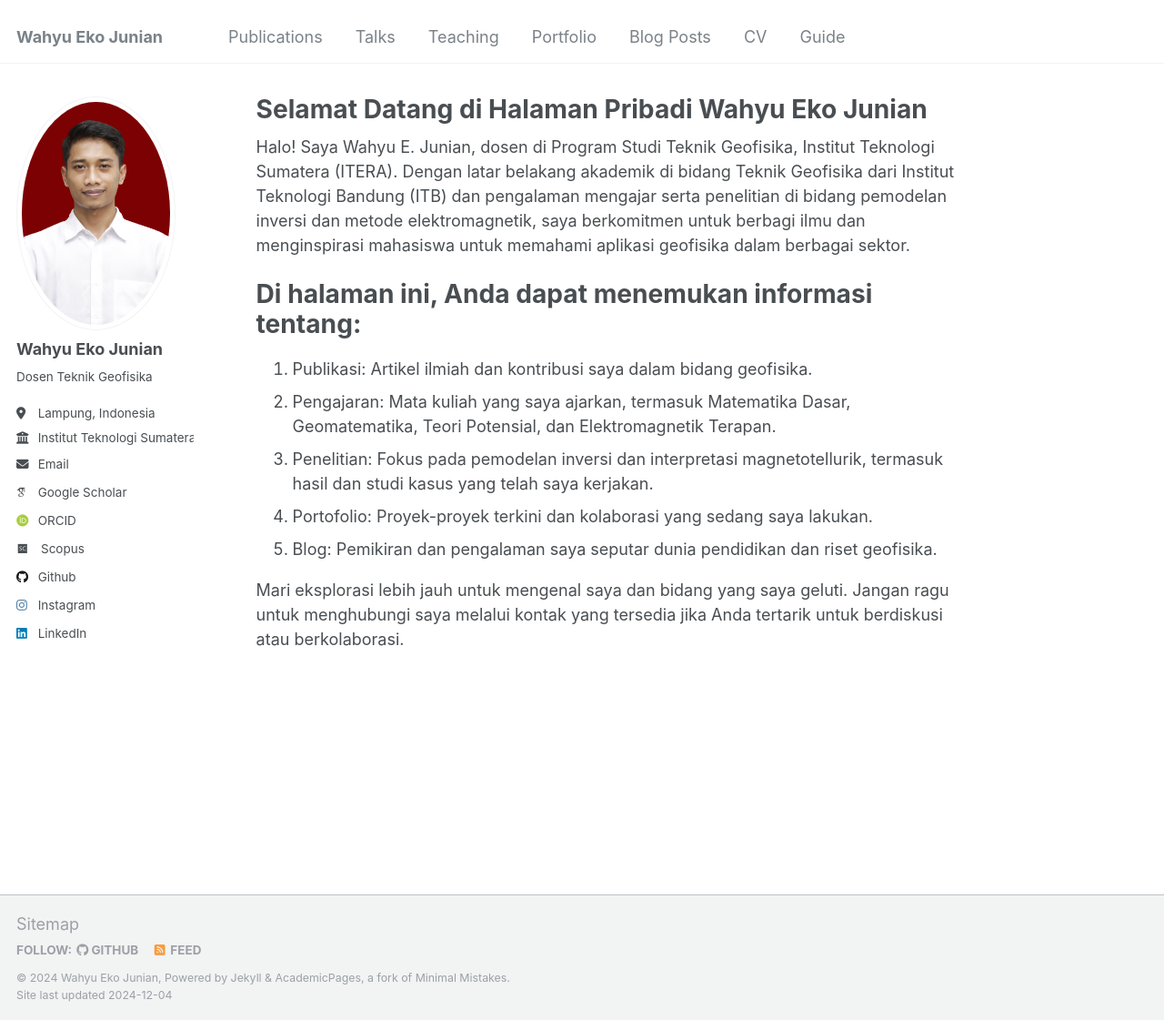
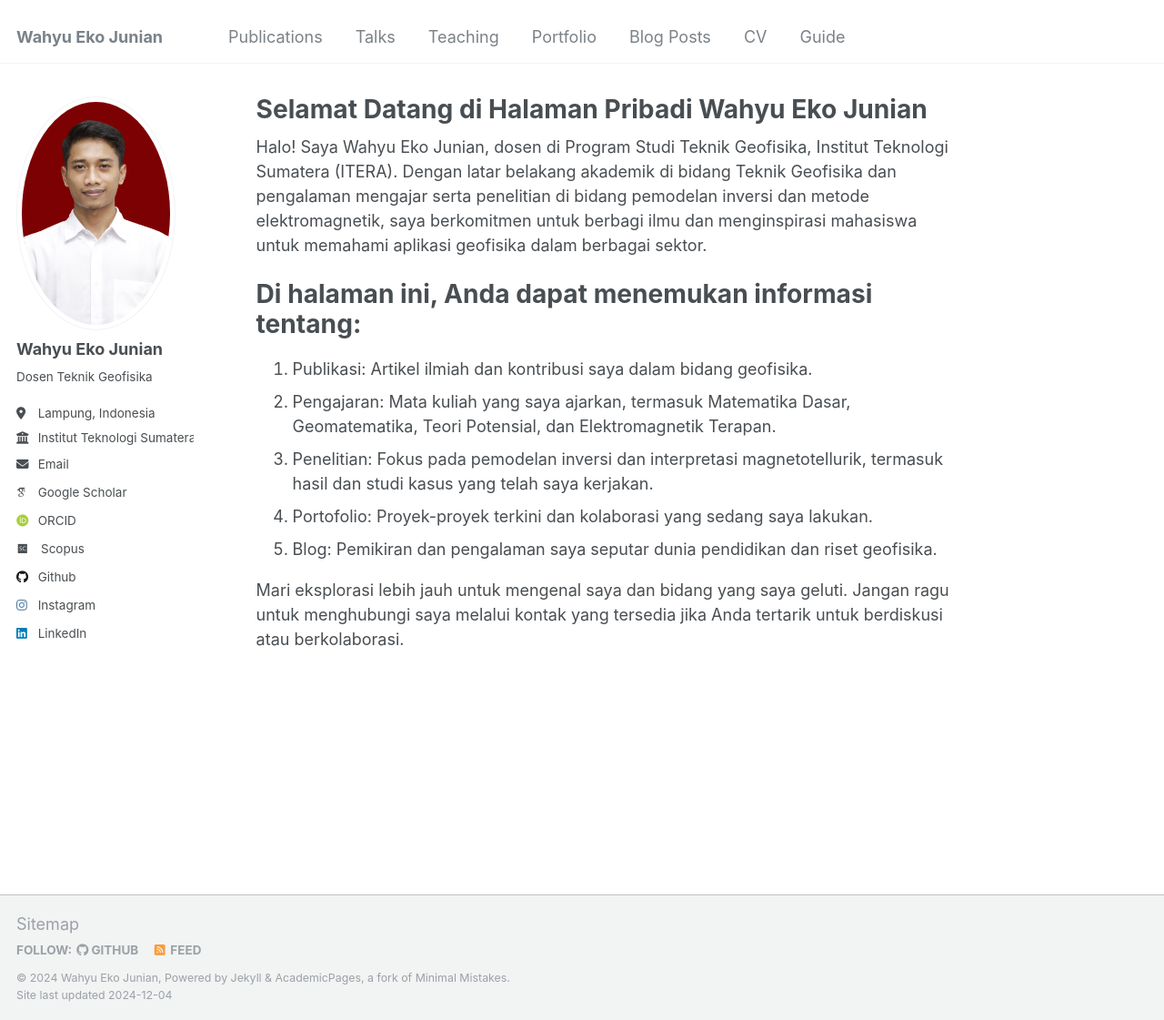
Before and after one commit to wahyuejunian/wejunian, a Jekyll site: the page built from _pages/about.md, in a window 1280 px wide and 1121 px high. Shown: the whole window at 91% size. Built offline with Jekyll 4.4.1, drawn with Linux system fonts in a browser that asks for light colours; some web fonts are replaced.

Commit message:
Update about.md

```diff
--- a/_pages/about.md
+++ b/_pages/about.md
@@ -8,7 +8,7 @@ redirect_from:
 ---
 
 
-Halo! Saya Wahyu E. Junian, dosen di Program Studi Teknik Geofisika, Institut Teknologi Sumatera (ITERA). Dengan latar belakang akademik di bidang Teknik Geofisika dari Institut Teknologi Bandung (ITB) dan pengalaman mengajar serta penelitian di bidang pemodelan inversi dan metode elektromagnetik, saya berkomitmen untuk berbagi ilmu dan menginspirasi mahasiswa untuk memahami aplikasi geofisika dalam berbagai sektor.
+Halo! Saya Wahyu Eko Junian, dosen di Program Studi Teknik Geofisika, Institut Teknologi Sumatera (ITERA). Dengan latar belakang akademik di bidang Teknik Geofisika dan pengalaman mengajar serta penelitian di bidang pemodelan inversi dan metode elektromagnetik, saya berkomitmen untuk berbagi ilmu dan menginspirasi mahasiswa untuk memahami aplikasi geofisika dalam berbagai sektor.
 
 Di halaman ini, Anda dapat menemukan informasi tentang:
 ======
```
